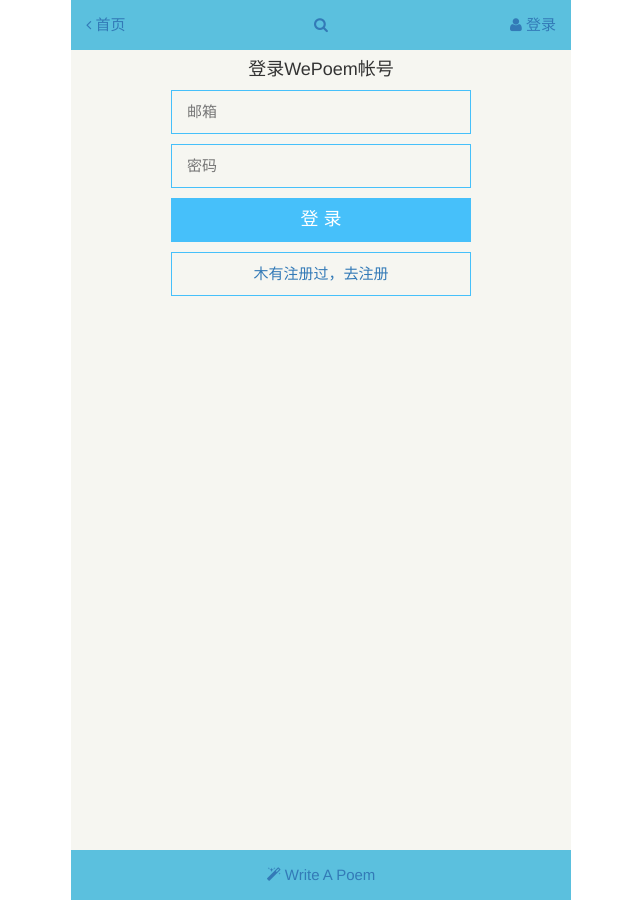
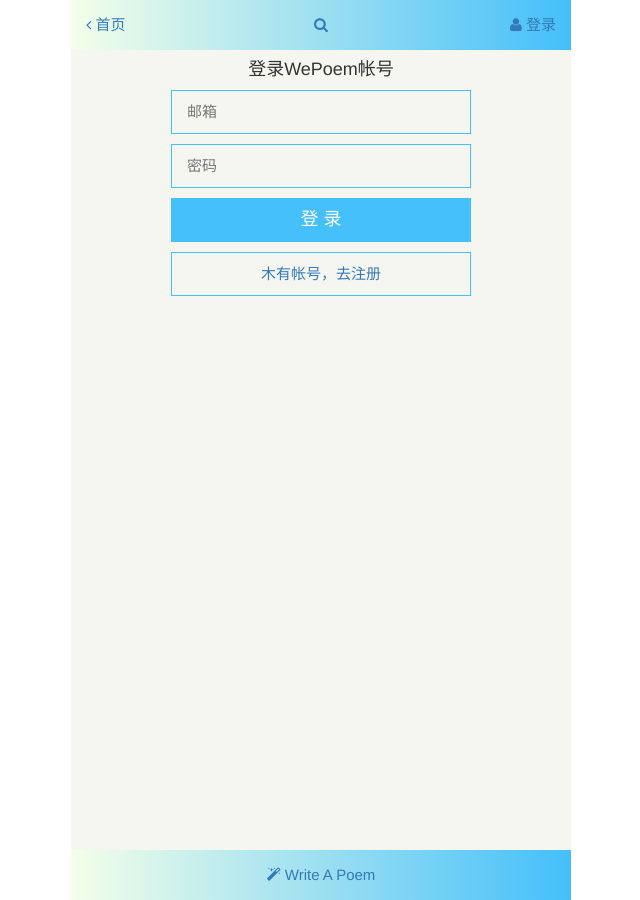
Before and after one commit to Durling/poemin, a Node server app: page /login in a window 1280 px wide. Shown: the whole page, without its empty margins (319-959 px from the left). Run offline with Node 20, Linux system fonts and the light colour scheme.

Commit message:
后台登录页面

```diff
--- a/public/css/global/basic.css
+++ b/public/css/global/basic.css
@@ -6,6 +6,19 @@ body {
     max-width: 500px!important;
     margin: 0 auto!important;
     font-size: 10px!important;
+}
+
+*,*:hover,*:active,*:visited,*:link,*:focus{
+    -webkit-tap-highlight-color:rgba(0,0,0,0);
+    -webkit-tap-highlight-color: transparent;
+    outline:none;
+    /*background: none;*/
+    text-decoration: none;
+}
+
+/*在IOS下，input 表单默认会有个内阴影，一定程度上影响视觉一致，可通过设置下面代码去掉：*/
+input,textarea{
+    -webkit-appearance: none;
 }
 
 hr{
@@ -29,7 +42,8 @@ hr{
 }
 .nav-common{
 	height: 5rem;
-	background-color: #5bc0de;
+    background: -webkit-linear-gradient(left,#f4ffe9,#44BFFA);
+    background: linear-gradient(to right,#f4ffe9,#44BFFA);
 }
 .nav-common ul{
 	height: 5rem;
--- a/public/css/user/login.css
+++ b/public/css/user/login.css
@@ -2,7 +2,7 @@
     -webkit-tap-highlight-color:rgba(0,0,0,0);
     -webkit-tap-highlight-color: transparent;
     outline:none;
-    background: none;
+    /*background: none;*/
     text-decoration: none;
 }
 
--- a/routes/pages.js
+++ b/routes/pages.js
@@ -50,7 +50,7 @@ router.get('/poems',function (req,res,next){
 		connection.query(query,function(error,rows,fields){
 			if(act=='add'){
 				act_status = 2; //新建
-				title = '写一首诗';
+				title = '写个诗';
 			}else if(act=='correction'){
 				act_status = 3;
 				title = '纠错'; //纠错
--- a/views/user/login.ejs
+++ b/views/user/login.ejs
@@ -23,7 +23,7 @@
 			</p>
 			<p>
 				<button class="no-bg">
-					<a href="login?status=0">木有注册过，去注册</a>
+					<a href="login?status=0">木有帐号，去注册</a>
 				</button>
 			</p>
 		</div>
@@ -46,7 +46,7 @@
 			</p>
 			<p>
 				<button class="no-bg">
-					<a href="login?status=1">已经注册过，去登录</a>
+					<a href="login?status=1">已有帐号，去登录</a>
 				</button>
 			</p>
 
```
